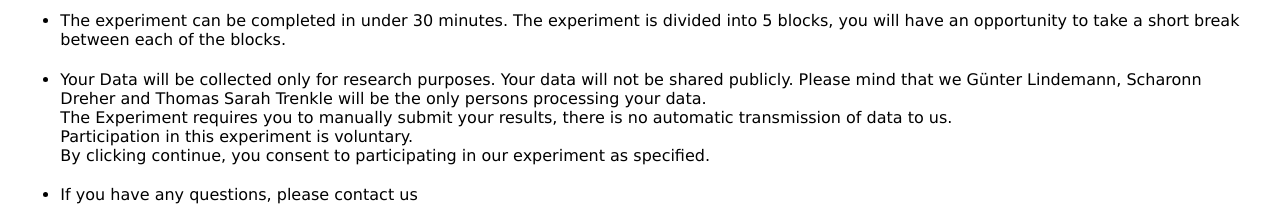
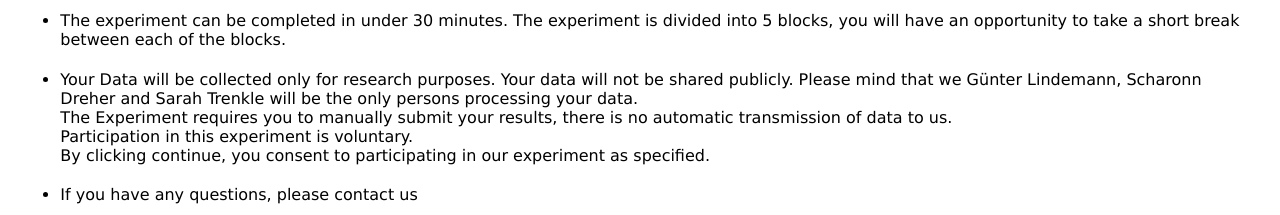
Before and after one commit to Guuenter/Guenter, a plain HTML site: page index.html in a window 1280 px wide. Shown: the part 360-575 px from the top of the page. Drawn offline with Linux system fonts and the light colour scheme.

Commit message:
Update index.html

```diff
--- a/index.html
+++ b/index.html
@@ -33,7 +33,7 @@
             <li>After making a rating, click "continue" to see the next picture.</li>
             <!--<li>You will only see each picture for a fraction of a second, so try to stay as focussed as possible</li>-->
             <li>The experiment can be completed in under 30 minutes<!--, but we recommend planning for 30 minutes--><!--, but this depends on your speed-->. The experiment is divided into 5 blocks, you will have an opportunity to take a short break between each of the blocks. </li>
-            <li>Your Data will be collected only for research purposes. Your data will not be shared publicly. Please mind that we Günter Lindemann, Scharonn Dreher and Thomas Sarah Trenkle will be the only persons processing your data.
+            <li>Your Data will be collected only for research purposes. Your data will not be shared publicly. Please mind that we Günter Lindemann, Scharonn Dreher and Sarah Trenkle will be the only persons processing your data.
                 <br>The Experiment requires you to manually submit your results, there is no automatic transmission of data to us.
                 <br>Participation in this experiment is voluntary.
                 <br>By clicking continue, you consent to participating in our experiment as specified.</li>
```
